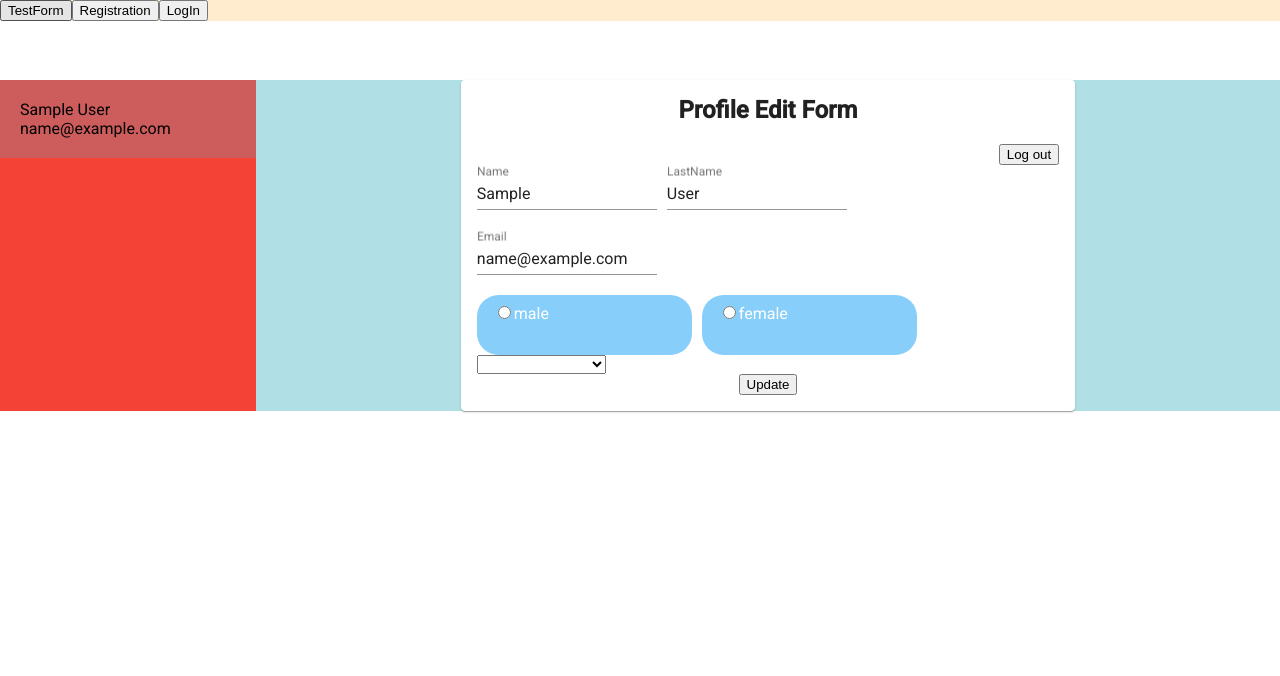
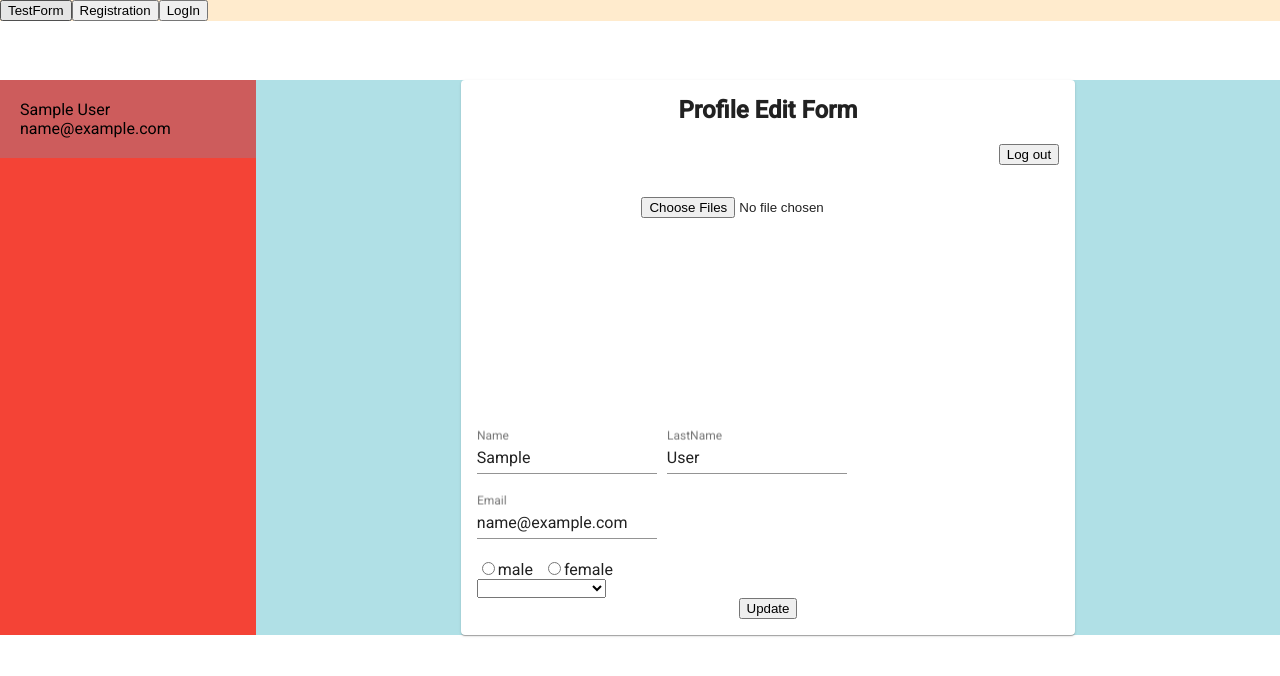
Before and after one commit to RiyaGuha1234/testProject, an Angular app: page /editProfile in a window 1280 px wide. Shown: the top 676 px of the page. Built offline with nearby package versions, Linux system fonts and the light colour scheme; sample sign-in values are in the browser's storage.

Commit message:
image upload done

```diff
--- a/src/app/app-routing.module.ts
+++ b/src/app/app-routing.module.ts
@@ -12,8 +12,10 @@ import {ProfileEditComponent} from './profile-edit/profile-edit.component';
 const routes: Routes = [
   { path: 'home', component: HomeComponent },
   { path: 'testForm', component: FormTestComponent },
-  { path: 'registration', canActivate: [LogInGuardService], component: RegistrationComponent },
-  { path: 'login', canActivate: [LogInGuardService], component: LoginComponent },
+  // { path: 'registration', canActivate: [LogInGuardService], component: RegistrationComponent },
+  { path: 'registration', component: RegistrationComponent },
+  // { path: 'login', canActivate: [LogInGuardService], component: LoginComponent },
+  { path: 'login', component: LoginComponent },
   { path: 'profile', canActivate: [AuthGuardService], component: ProfileComponent },
   { path: 'editProfile', canActivate: [AuthGuardService], component: ProfileEditComponent },
 ];
--- a/src/app/app.module.ts
+++ b/src/app/app.module.ts
@@ -20,6 +20,7 @@ import { ProfileComponent } from './profile/profile.component';
 import { HomeComponent } from './home/home.component';
 import { ProfileEditComponent } from './profile-edit/profile-edit.component';
 import { LeftComponent } from './left/left.component';
+import { DndDirective } from './dnd.directive';
 
 @NgModule({
   declarations: [
@@ -31,6 +32,7 @@ import { LeftComponent } from './left/left.component';
     HomeComponent,
     ProfileEditComponent,
     LeftComponent,
+    DndDirective,
   ],
   imports: [
     BrowserModule,
--- /dev/null
+++ b/src/app/dnd.directive.ts
@@ -0,0 +1,33 @@
+import {Directive, HostBinding, HostListener,Output ,EventEmitter} from '@angular/core';
+
+@Directive({
+  selector: '[appDnd]'
+})
+export class DndDirective {
+  @Output() private fileDropped: EventEmitter<File[]> = new EventEmitter();
+  @HostBinding('class.fileOver') fileOver: boolean;
+  constructor() { }
+  //dragOver Listener
+  @HostListener('dragOver', ['$event']) onDragOver(evt){
+    evt.preventDefault();
+    evt.stopPropagation();
+    console.log('Drag Over');
+  }
+  //dargLeave Listener
+  @HostListener('dragLeave', ['$event']) public  onDragLeave(evt){
+    evt.preventDefault();
+    evt.stopPropagation();
+    console.log('Drag Leave');
+  }
+  //drop Listener
+  @HostListener('drop', ['$event']) public  onDrop(evt) {
+    evt.preventDefault();
+    evt.stopPropagation();
+    this.fileOver = false;
+    const files = evt.dataTransfer.files;
+    if(files.length > 0 ){
+      // tslint:disable-next-line:no-unused-expression
+      this.fileDropped.emit;
+    }
+  }
+}
--- a/src/app/profile-edit/profile-edit.component.html
+++ b/src/app/profile-edit/profile-edit.component.html
@@ -7,16 +7,36 @@
         <button (click)="logout()">Log out</button>
       </div>
       <form [formGroup] = editProfileForm (ngSubmit)="Update()" >
+        <div class="dropZone" appDnd (fileDropped)="onFileChange($event)">
 <!--        <div>-->
-<!--&lt;!&ndash;          <input type = "file" id="fileDropRef" multiple (change)="fileBrowseHandler($event.target.file)">&ndash;&gt;-->
-<!--          <input type = "file" id="fileDropRef">-->
-<!--          <h3>Drag and drop file here</h3>-->
-<!--          <h3>Or</h3>-->
-<!--          <label for="fileDropRef">Browse for file </label>-->
-<!--        </div>-->
-        <div>
+<!--          <input type="file" name="file" id="file" (change)="onFileChange($event.target.files)" multiple>-->
+<!--          <input type="file" name="file" id="file" multiple="multiple" (change)="onFileChange($event)" multiple>-->
+          <input type="file"  multiple="multiple" (change)="onFileChange($event)" >
+          <br>
+          <br>
 
+<!--          <label for="file"><span class="textLink">Select your file</span> or Drop it here!</label>-->
+<!--          <div class="file-list">-->
+<!--            <div *ngFor="let file of files">-->
+<!--              <div class="info">-->
+<!--                {{file?.name}}-->
+<!--              </div>-->
+<!--            </div>-->
+<!--          </div>-->
+          <div class="file-list">
+            <table *ngIf="files.length >0">
+              <th>Sl no.</th>
+              <th>FiLe</th>
+              <th>Delete</th>
+              <tr *ngFor="let file of files ;let i = index">
+                <td> {{i}}</td>
+                <td> {{file?.name}}</td>
+                <td><button (click)="deleteImage(i)">Delete</button></td>
+              </tr>
+            </table>
+          </div>
         </div>
+
         <div class="container" fxLayout="row" fxLayout.xs="column" fxLayoutAlign="start" fxLayoutGap="10px" fxLayoutGap.xs="0">
           <mat-form-field class="col-4">
             <input matInput placeholder="Name" formControlName="firstName">
@@ -31,14 +51,14 @@
           </mat-form-field>
         </div>
         <div class="container" fxLayout="row" fxLayout.xs="column" fxLayoutAlign="start" fxLayoutGap="10px" fxLayoutGap.xs="0">
-          <label>
+          <mat-label>
             <input type="radio" value="Male" formControlName="gender">
             <span>male</span>
-          </label>
-          <label>
+          </mat-label>
+          <mat-label>
             <input type="radio" value="Female" formControlName="gender">
             <span>female</span>
-          </label>
+          </mat-label>
         </div>
         <div class="container" fxLayout="row" fxLayout.xs="column" fxLayoutAlign="start" fxLayoutGap="10px" fxLayoutGap.xs="0">
           <select class="custom-select" formControlName="country" placeholder="Country">
--- a/src/app/profile-edit/profile-edit.component.scss
+++ b/src/app/profile-edit/profile-edit.component.scss
@@ -6,3 +6,11 @@ label{
   background-color: lightskyblue;
   padding: 8px 16px;
 }
+.dropZone{
+  width: 450px;
+  height: 200px;
+  padding: 2rem;
+  text-align: center;
+  position: relative;
+  margin: 0 auto;
+}
--- a/src/app/profile-edit/profile-edit.component.ts
+++ b/src/app/profile-edit/profile-edit.component.ts
@@ -1,10 +1,11 @@
-import { Component, OnInit } from '@angular/core';
+import {Component, HostListener, OnInit} from '@angular/core';
 import {HttpClient} from '@angular/common/http';
 import {FormControl, FormGroup, Validators} from '@angular/forms';
 import {J} from '@angular/cdk/keycodes';
 import {AuthService} from '../services/auth.service';
 import {Subject} from 'rxjs';
 import {ProfileService} from '../services/profile.service';
+import Swal from 'sweetalert2';
 
 
 @Component({
@@ -13,11 +14,14 @@ import {ProfileService} from '../services/profile.service';
   styleUrls: ['./profile-edit.component.scss']
 })
 export class ProfileEditComponent implements OnInit {
+
   userData: any;
   user: any;
   profileData: any[] = [];
   countries: any[] = [];
   showError = false;
+  files: any[] = [];
+
   editProfileForm: FormGroup;
   constructor(private  http: HttpClient , private  authService: AuthService ,private profileService: ProfileService) {
     this.userData = JSON.parse(localStorage.getItem('userData'));
@@ -29,7 +33,7 @@ export class ProfileEditComponent implements OnInit {
       firstName: new FormControl(this.userData.firstName),
       lastName: new FormControl(this.userData.lastName),
       gender: new FormControl(this.userData.gender),
-      country: new FormControl(this.userData.country)
+      country: new FormControl(this.userData.country),
     });
   }
 
@@ -51,8 +55,37 @@ export class ProfileEditComponent implements OnInit {
   logout(){
     this.authService.logout();
   }
-  fileBrowseHandler(){
+  // fileBrowseHandler()
+  // {
+  //
+  // }
+  // onFileDropped($event){
+  //   for(const item of $event){
+  //       this.files.push(item);
+  //   }
+  // }
+  // onFileChange(pFileList: File[]){
+  //   this.files = Object.keys(pFileList).map(key => pFileList[key]);
+  //   console.log(this.files);
+  //   // this._snackBar.open("Successfully upload!", 'Close', {
+  //   //   duration: 2000,
+  //   // });
+  // }
+  onFileChange(event) {
+    for (var i = 0; i < event.target.files.length; i++) {
+      this.files.push(event.target.files[i]);
+    }
+    console.log(event.target.files.length);
+    console.log(this.files);
+  }
+  deleteImage(index){
+    this.files.splice(index, 1);
+    Swal.fire({
+      // title: 'Success' ,
+      text: 'Image deleted successfully',
+      timer: 1000,
+      showConfirmButton: false
 
+    });
   }
-
 }
```
Also changed, not shown: src/assets/image/upld-image.png (added), 1 other file (tests, documents, lock files or other folders).
